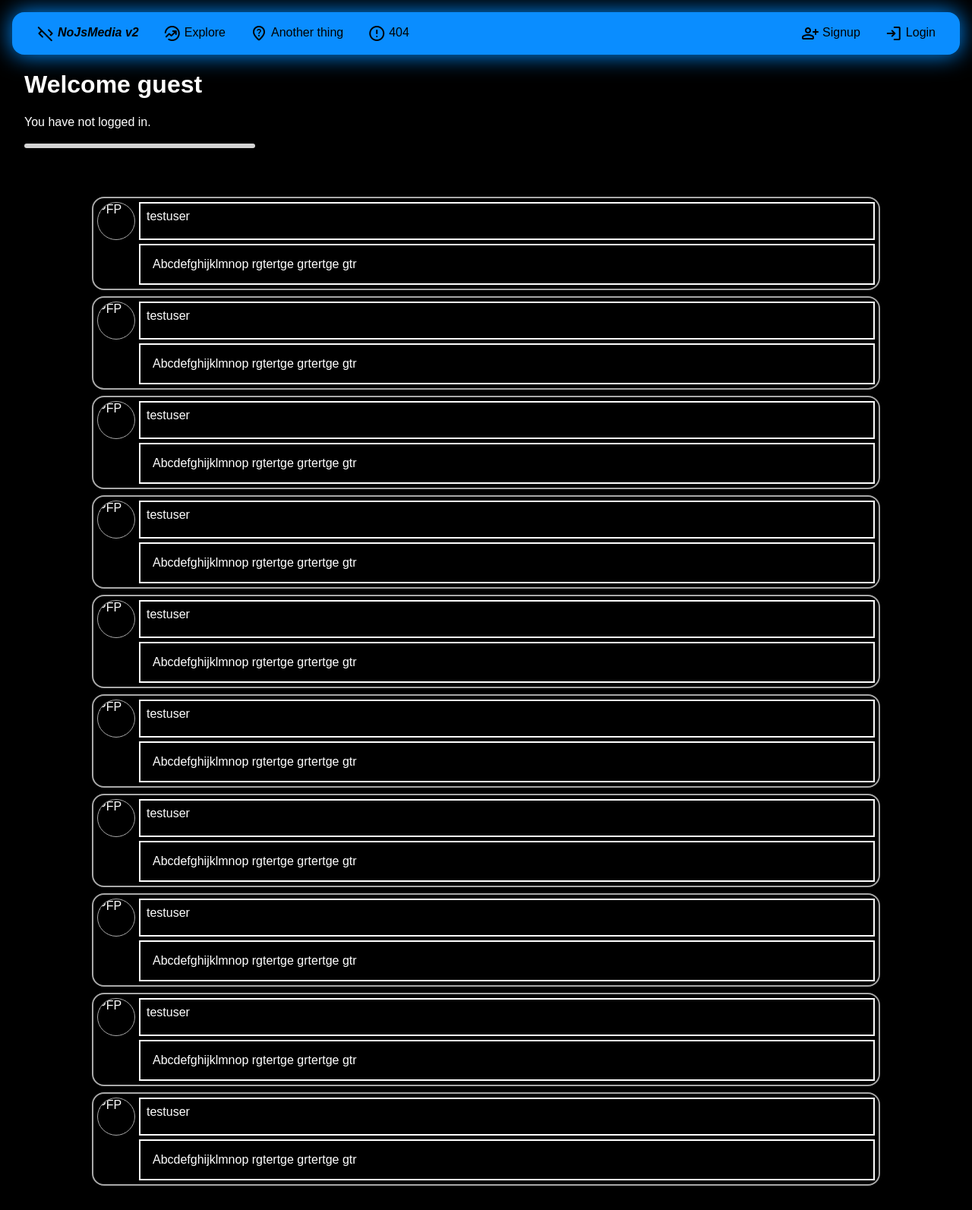
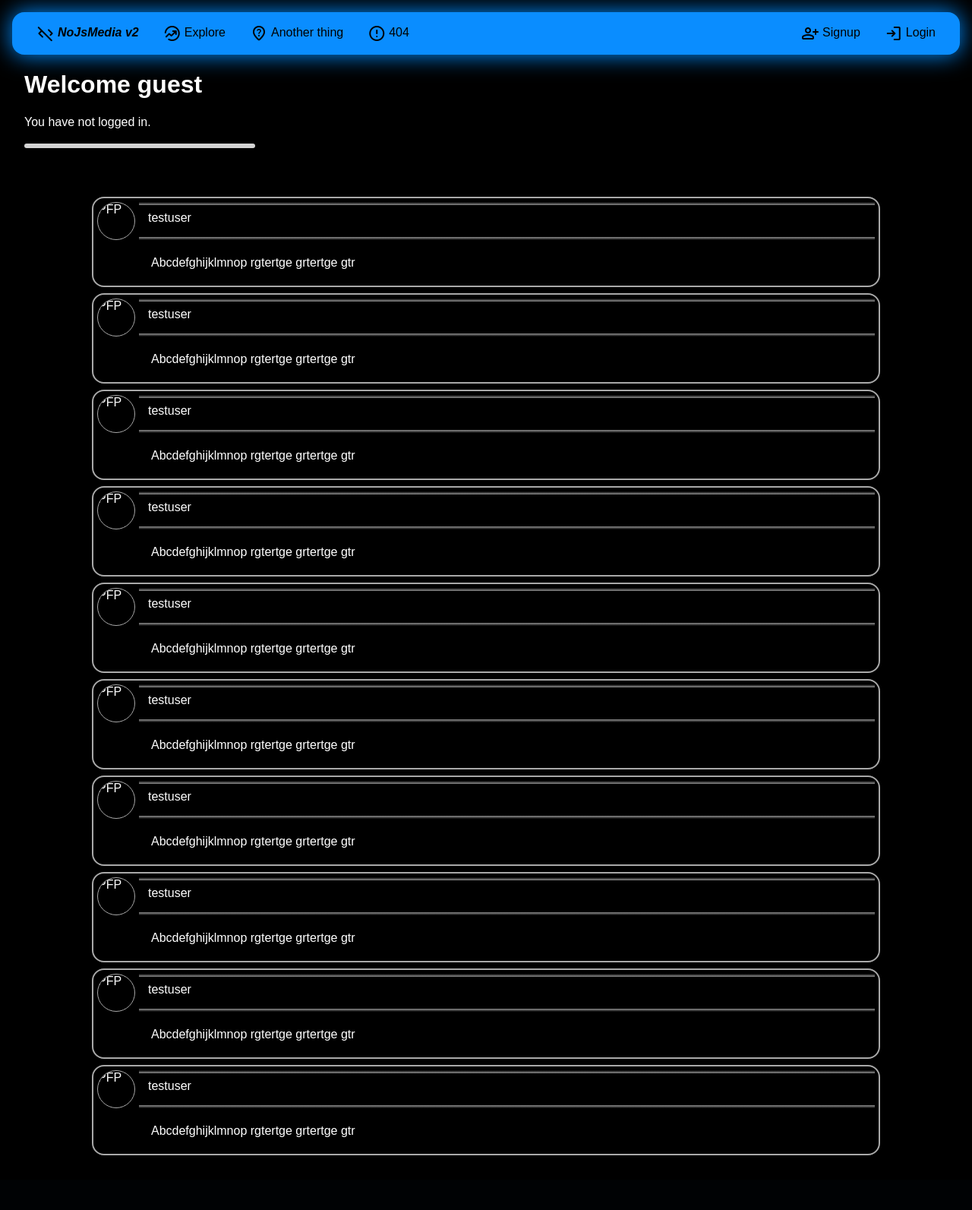
Before and after one commit to Quantum-Codes/NoJsMedia-V2, a Flask app: page / in a window 1280 px wide. Shown: the whole page at 76% size. After the commit the page ends 1521 px from the top, so only its background shows below. Run offline with Flask 3, Linux system fonts and the light colour scheme.

Commit message:
change some style

```diff
--- a/static/base.css
+++ b/static/base.css
@@ -93,10 +93,6 @@ hr {
   height: 0.4em;
 }
 
-.post, .post > * { /* remove after testing */
-  border: solid 2px white;
-}
-
 .post {
   width: 80vw;
   margin: 0.5em auto;
@@ -126,4 +122,8 @@ hr {
 
 .post-username {
   padding: 0.5em;
+  border: 2px solid grey;
+  border-image: linear-gradient(black, gray, black) 30; /* very bad, just use a styled hr ig */
+  border-width: 4px;
+  border-style: solid;
 }
```
